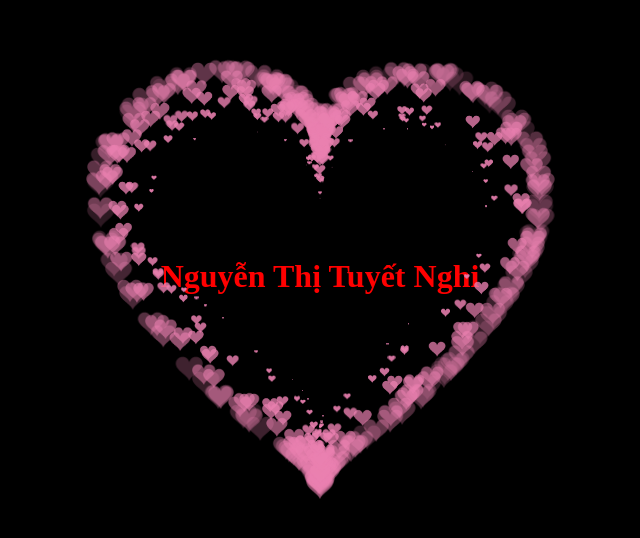
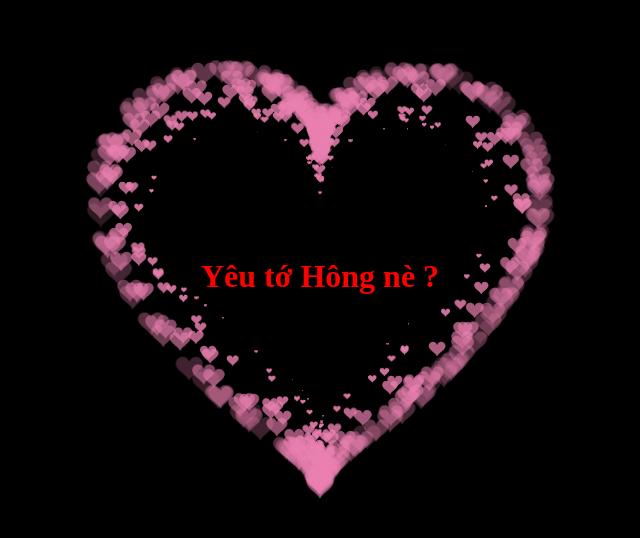
Before and after one commit to Pijuteam/This-surprise-is-for-you, a plain HTML site: page index.html in a window 1280 px wide. Shown: the part 124-662 px from the top of the page, without its empty margins (320-960 px from the left). Drawn offline with Linux system fonts and the light colour scheme.

Commit message:
Update index.html

```diff
--- a/index.html
+++ b/index.html
@@ -555,7 +555,7 @@ render();
 
 <body>
 
-  <h1>Nguyễn Thị Tuyết Nghi</h1>
+  <h1>Yêu tớ Hông nè ?<h1>
 
   <div class="box">
 
@@ -564,7 +564,6 @@ render();
   </div>
 
   <script>
-
 
 </style>
 </HEAD>
```
